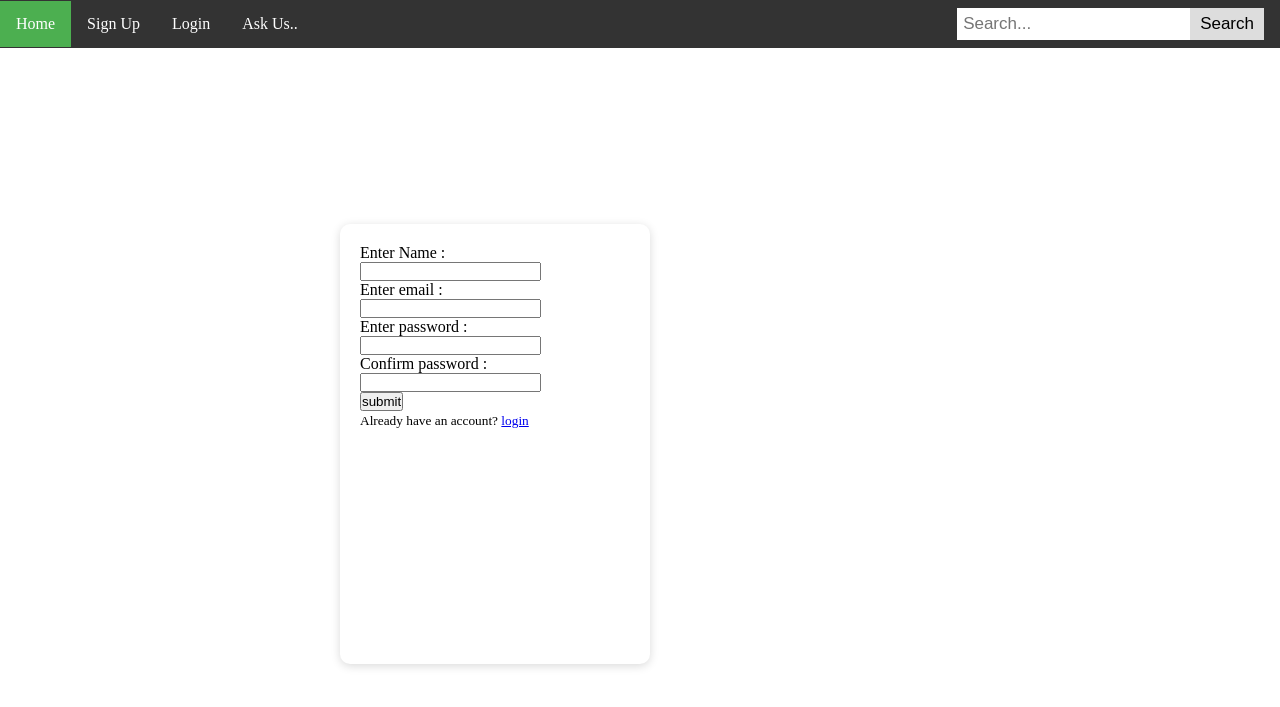
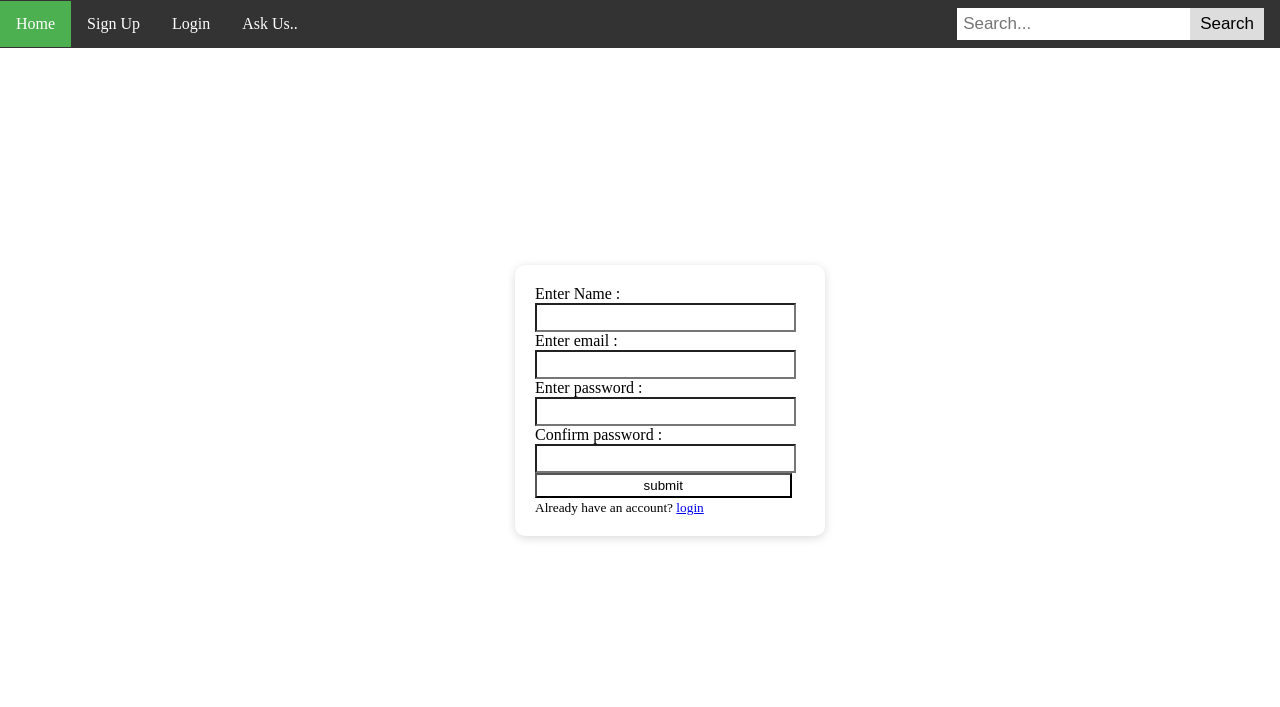
Before and after one commit to ravindra-pandey/qa_form, a Flask app: page /signup in a window 1280 px wide. Shown: the top 707 px of the page. Run offline with Flask 3, Linux system fonts and the light colour scheme.

```diff
--- a/static/style.css
+++ b/static/style.css
@@ -191,6 +191,13 @@
         margin: 20px;
         min-width: 65%;
         max-width: 95%;
-        height: 400px;
-        transform: translateY(10%);
+        height: fit-content;
+        left: 50%;
+
+        /* transform: translateY(10%); */
     }
+    .login_signup_form form input{
+        width: 95%;
+        height: 25px;
+        background-color: #fff;
+    }
```
